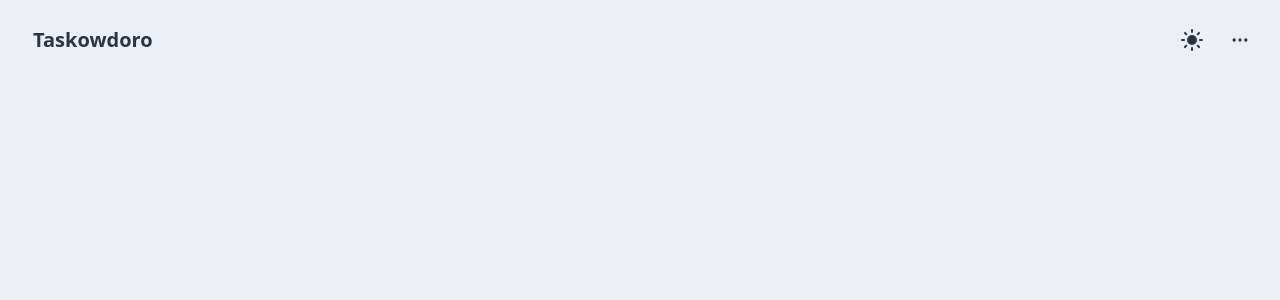
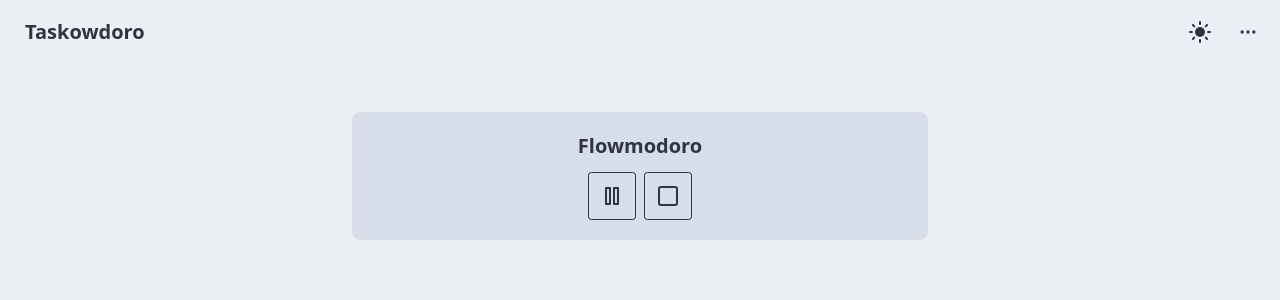
Before and after one commit to kevinmulier/taskowdoro, a React (Vite) app in the folder client/: page / in a window 1280 px wide. Shown: the top 300 px of the page. Built offline with nearby package versions, Linux system fonts and the light colour scheme.

Commit message:
improve UI

```diff
--- a/client/index.html
+++ b/client/index.html
@@ -13,7 +13,7 @@
       content="width=device-width, initial-scale=1.0" />
     <title>Taskowdoro - Enhance your focus to make it happen</title>
   </head>
-  <body class="min-h-screen p-2">
+  <body class="min-h-screen">
     <div id="root"></div>
     <script
       type="module"
--- a/client/src/App.jsx
+++ b/client/src/App.jsx
@@ -1,9 +1,13 @@
+import Flowmodoro from './components/Flowmodoro';
 import Navbar from './components/Navbar';
 
 function App() {
   return (
     <>
       <Navbar />
+      <div className="container p-2 mx-auto">
+        <Flowmodoro />
+      </div>
     </>
   );
 }
--- /dev/null
+++ b/client/src/components/Flowmodoro.jsx
@@ -0,0 +1,19 @@
+import { Pause, Square } from 'lucide-react';
+
+const Flowmodoro = () => {
+  return (
+    <section className="flex flex-col items-center justify-center max-w-xl gap-3 p-5 mx-auto rounded-lg bg-base-300">
+      <h1 className="text-xl font-bold">Flowmodoro</h1>
+      <div className="flex gap-2 max-sm:flex-col">
+        <button className="btn btn-square btn-outline">
+          <Pause />
+        </button>
+        <button className="btn btn-square btn-outline">
+          <Square />
+        </button>
+      </div>
+    </section>
+  );
+};
+
+export default Flowmodoro;
--- a/client/src/components/Navbar.jsx
+++ b/client/src/components/Navbar.jsx
@@ -1,9 +1,9 @@
-import ThemeChangeButton from './ThemeChangeButton';
+import ThemeChangeButton from './buttons/ThemeChangeButton';
 
 const Navbar = () => {
   return (
-    <header>
-      <nav className="navbar bg-base-100">
+    <header className="mb-10 bg-base-100">
+      <nav className="mx-auto max-w-7xl navbar">
         <div className="flex-1">
           <button className="text-xl btn btn-ghost">Taskowdoro</button>
         </div>
```
Also changed, not shown: client/src/components/buttons/ThemeChangeButton.jsx (renamed from client/src/components/ThemeChangeButton.jsx).
